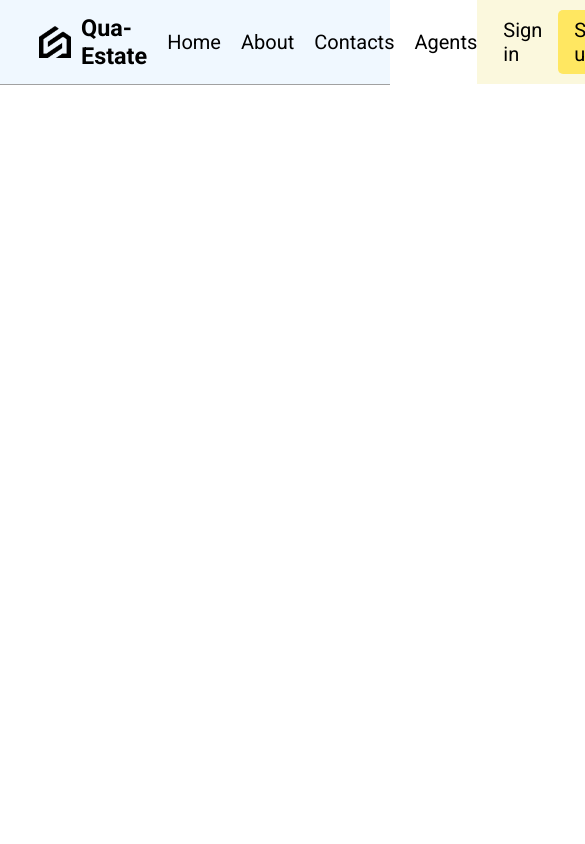
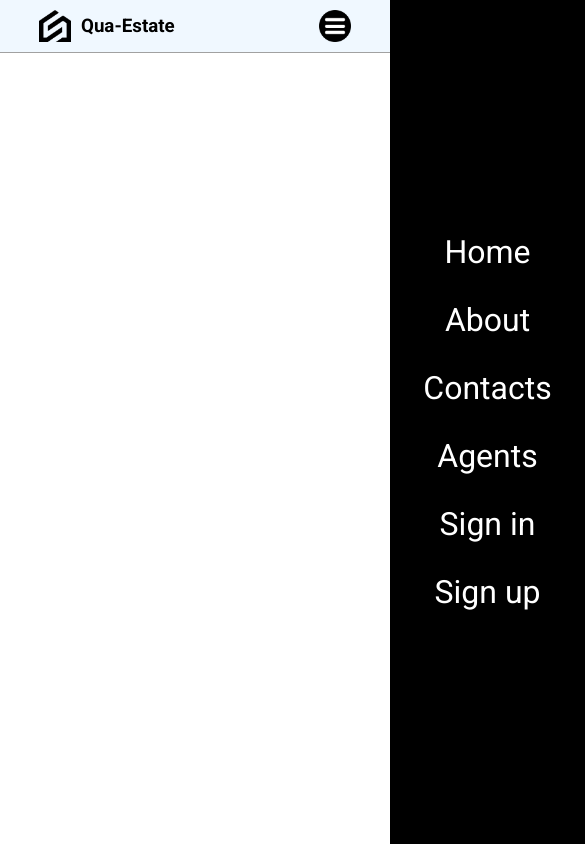
Before and after one commit to omertaskn452/project-real-estate, a React (Vite) app in the folder front-end/: page / in a window 390 px wide. Shown: the top 844 px of the page, 585 px wide, since content can reach past the window. Built offline with nearby package versions, Linux system fonts and the light colour scheme.

Commit message:
navbar is made responsive

```diff
--- a/front-end/src/components/navbar/Navbar.jsx
+++ b/front-end/src/components/navbar/Navbar.jsx
@@ -1,8 +1,16 @@
+import {useState} from 'react'
 import './navbar.css'
 
-import React from 'react'
+const Navbar = () => {
 
-const Navbar = () => {
+  const [isMenuOpened, setIsMenuOpened] = useState(false)
+
+  const toggleMenu = () => {
+    setIsMenuOpened(prevState => !prevState)
+  }
+
+  console.log(isMenuOpened)
+
   return (
     <div className="navbar">
       <div className="container">
@@ -20,9 +28,18 @@ const Navbar = () => {
             </ul>
           </div>
           <div className="navbar-right">
-            <a className='navbar-btn'>Sign in</a>
-            <a className='navbar-btn sign-up'>Sign up</a>
+            <a className='navbar-btn navbar-link-a'>Sign in</a>
+            <a className='navbar-btn navbar-link-a sign-up'>Sign up</a>
           </div>
+          <img className='navbar-menu-icon' src="/icons/menu.png" alt="" onClick={toggleMenu}/>
+          <ul className={`navbar-menu ${isMenuOpened ? 'opened' : ''}`}>
+              <li className='navbar-menu-item'><a href="" className='navbar-menu-a'>Home</a></li>
+              <li className='navbar-menu-item'><a href="" className='navbar-menu-a'>About</a></li>
+              <li className='navbar-menu-item'><a href="" className='navbar-menu-a'>Contacts</a></li>
+              <li className='navbar-menu-item'><a href="" className='navbar-menu-a'>Agents</a></li>
+              <li className='navbar-menu-item'><a href="" className='navbar-menu-a'>Sign in</a></li>
+              <li className='navbar-menu-item'><a href="" className='navbar-menu-a'>Sign up</a></li>
+            </ul>
         </div>
       </div>
     </div>
--- a/front-end/src/components/navbar/navbar.css
+++ b/front-end/src/components/navbar/navbar.css
@@ -1,7 +1,7 @@
 .navbar{
   background-color: aliceblue;
   border-bottom: 1px solid rgb(161, 161, 161);
-  font-size: 1.25rem;
+  font-size: 1rem;
 
   a{
     cursor: pointer;
@@ -63,3 +63,45 @@
   border-radius: 5px;
   cursor: pointer;
 }
+.navbar-menu-icon{
+  display: none;
+  width: 32px;
+  margin: 10px 0 10px 10px;
+  z-index: 999;
+}
+.navbar-menu{
+  position: absolute;
+  background-color: black;
+  color: white;
+  top: 0;
+  right: -50%;
+  width: 50%;
+  height: 100vh;
+  list-style: none;
+  display: flex;
+  flex-direction: column;
+  gap: 30px;
+  align-items: center;
+  justify-content: center;
+  font-size: 2rem;
+  transition: all 0.4s ease;
+}
+.opened{
+  right: 0;
+}
+@media (max-width: 768px){
+  .navbar-link-a{
+    display: none;
+  }
+  .navbar-right{
+    display: none;
+  }
+  .navbar-menu-icon{
+    display: block;
+  }
+}
+@media (768px <= width <= 1024px){
+  .navbar-logo-text{
+    display: none;
+  }
+}
```
